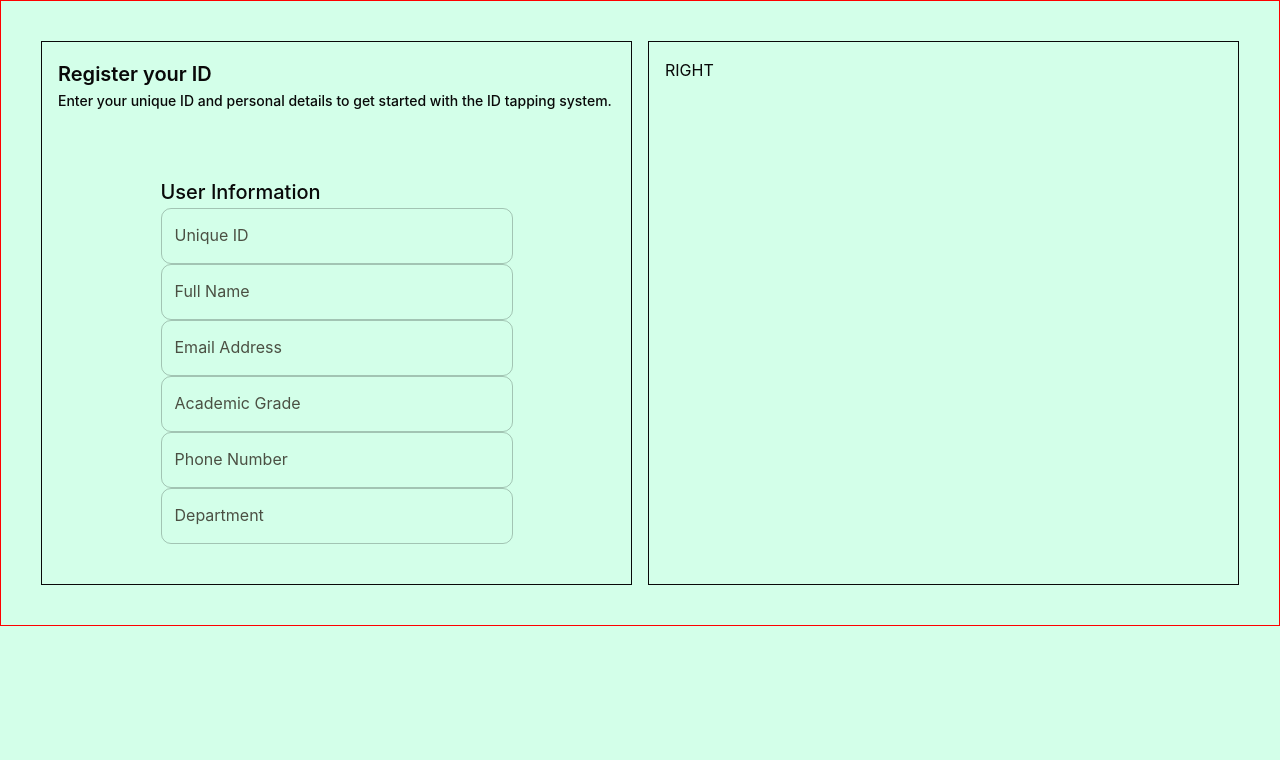
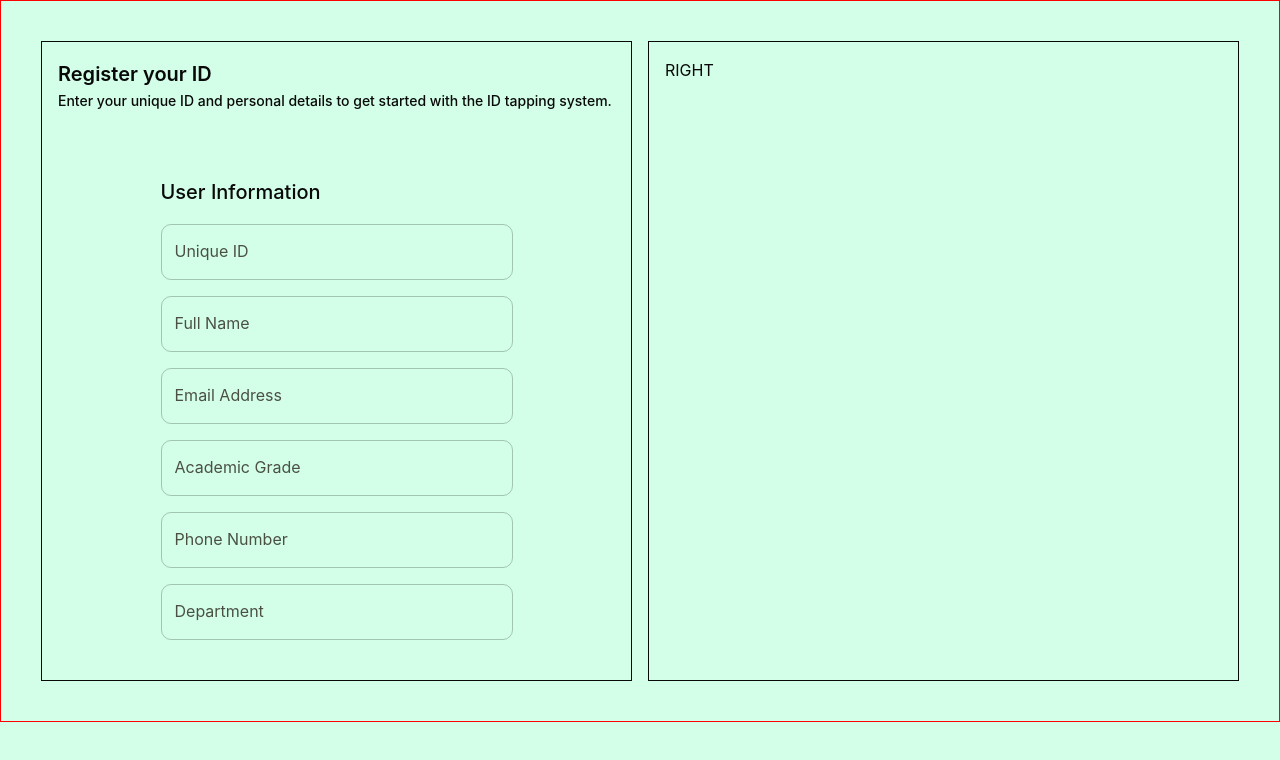
Before and after one commit to esamp001/id_tapping_system, a React (Create React App) app: page /register in a window 1280 px wide. Shown: the top 760 px of the page. Built offline with nearby package versions, Linux system fonts and the light colour scheme.

Commit message:
Auto commit: 10/27/2025, 3:09:40 PM

```diff
--- a/src/pages/Register.js
+++ b/src/pages/Register.js
@@ -22,49 +22,21 @@ const Register = () => {
                             mx: "auto",
                             mt: 5,
                             p: 3,
-                            gap: 3
+                            display: "flex",
+                            flexDirection: "column",
+                            gap: 2, // vertical spacing between items
                         }}
                     >
-
                         <Typography variant="h6">User Information</Typography>
 
-                        <TextField
-                            label="Unique ID"
-                            placeholder="e.g., ID-001-A-XYZ"
-                            fullWidth
-                        />
+                        <TextField label="Unique ID" placeholder="e.g., ID-001-A-XYZ" fullWidth />
+                        <TextField label="Full Name" placeholder="John Doe" fullWidth />
+                        <TextField label="Email Address" placeholder="john.doe@example.com" type="email" fullWidth />
+                        <TextField label="Academic Grade" placeholder="e.g., Junior, Senior, Postgraduate" fullWidth />
+                        <TextField label="Phone Number" placeholder="e.g., +1 (555) 123-4567" fullWidth />
+                        <TextField label="Department" placeholder="e.g., Computer Science, Marketing" fullWidth />
+                    </Box>
 
-                        <TextField
-                            label="Full Name"
-                            placeholder="John Doe"
-                            fullWidth
-                        />
-
-                        <TextField
-                            label="Email Address"
-                            placeholder="john.doe@example.com"
-                            type="email"
-                            fullWidth
-                        />
-
-                        <TextField
-                            label="Academic Grade"
-                            placeholder="e.g., Junior, Senior, Postgraduate"
-                            fullWidth
-                        />
-
-                        <TextField
-                            label="Phone Number"
-                            placeholder="e.g., +1 (555) 123-4567"
-                            fullWidth
-                        />
-
-                        <TextField
-                            label="Department"
-                            placeholder="e.g., Computer Science, Marketing"
-                            fullWidth
-                        />
-                    </Box>
                 </Box>
                 <Box
                     sx={{
```
